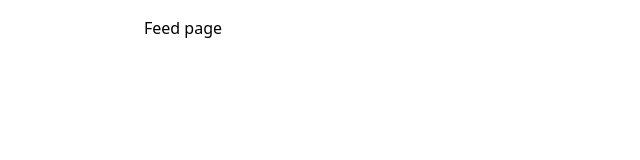
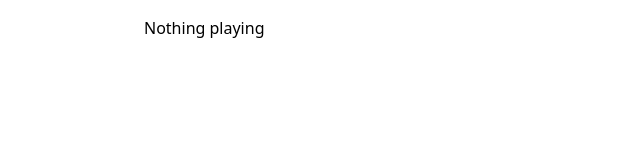
Before and after one commit to koenidv/MelodyMates, a SvelteKit app: page /home in a window 1280 px wide. Shown: the top 160 px of the page, without its empty margins (0-640 px from the left). Built offline with nearby package versions, Linux system fonts and the light colour scheme.

Commit message:
Currently playing button

```diff
--- /dev/null
+++ b/src/components/BottomBar.svelte
@@ -0,0 +1,8 @@
+<script lang="ts">
+    import ShareCurrentButton from '$components/ShareCurrentButton.svelte';
+</script>
+
+<div class="flex gap-8 justify-center content-between w-screen border-t-gray-700 border-t-2 p-2">
+    <div></div>
+    <ShareCurrentButton />
+</div>
--- /dev/null
+++ b/src/components/ShareCurrentButton.svelte
@@ -0,0 +1,7 @@
+<script lang="ts">
+    import { currentlyPlaying } from "$lib/store"
+</script>
+
+<button class="bg-gray-700 rounded-xl p-3 disabled:bg-gray-900 disabled:text-gray-500">
+    { $currentlyPlaying?.name || "Nothing playing" }
+</button>
--- /dev/null
+++ b/src/lib/store.ts
@@ -0,0 +1,3 @@
+import { writable } from 'svelte/store';
+
+export const currentlyPlaying = writable(null);
--- a/src/routes/+page.svelte
+++ b/src/routes/+page.svelte
@@ -9,7 +9,7 @@
 </svelte:head>
 
 <section>
-	<a href="/">Go to login</a>
+	<a href="/login">Go to login</a>
 	<h1>
 		<span class="welcome">
 			<picture>
--- a/src/routes/home/+page.svelte
+++ b/src/routes/home/+page.svelte
@@ -1 +1,9 @@
-Feed page
+<script lang="ts">
+    import BottomBar from '$components/BottomBar.svelte';
+</script>
+
+<div>
+    <div class="fixed bottom-0 left-0">
+        <BottomBar />
+    </div>
+</div>
--- a/svelte.config.js
+++ b/svelte.config.js
@@ -8,7 +8,10 @@ const config = {
 	preprocess: vitePreprocess(),
 
 	kit: {
-		adapter: adapter()
+		adapter: adapter(),
+		alias: {
+			"$components": "./src/components",
+		}
 	}
 };
 
```
